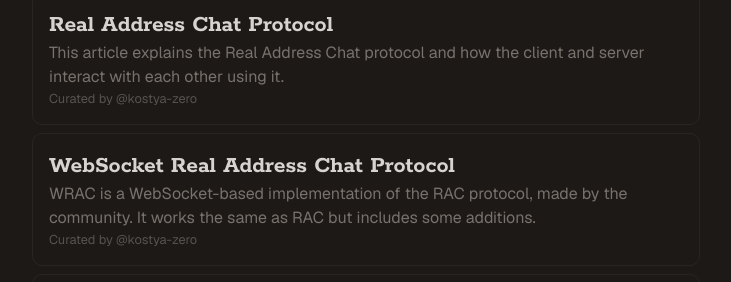
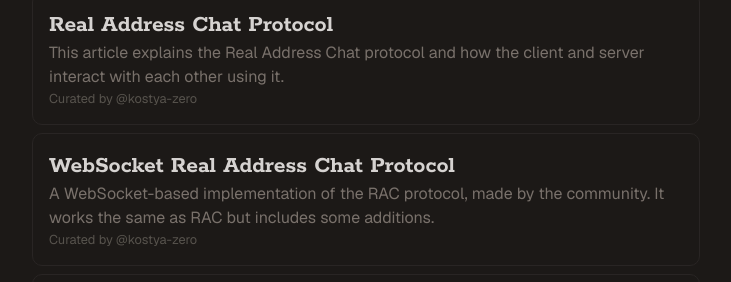
Before and after one commit to kostya-zero/racinfo, a Next.js app: page /protocol in a window 1280 px wide. Shown: the part 484-766 px from the top of the page, without its empty margins (274-1005 px from the left). Built offline with nearby package versions, Linux system fonts and the light colour scheme.

Commit message:
refactor(protocol): wrap articles into array

```diff
--- a/src/app/protocol/page.tsx
+++ b/src/app/protocol/page.tsx
@@ -3,7 +3,35 @@ import Text from "@/components/blocks/Text";
 import PageTitle from "@/components/blocks/PageTitle";
 import Title from "@/components/blocks/Title";
 
+type Article = {
+  name: string;
+  desc: string;
+  curator: string;
+  href: string;
+};
+
 export default function Protocol() {
+  const articles: Article[] = [
+    {
+      name: "Real Address Chat Protocol",
+      desc: "This article explains the Real Address Chat protocol and how the client and server interact with each other using it.",
+      curator: "@kostya-zero",
+      href: "/protocol/rac",
+    },
+    {
+      name: "WebSocket Real Address Chat Protocol",
+      desc: "A WebSocket-based implementation of the RAC protocol, made by the community. It works the same as RAC but includes some additions.",
+      curator: "@kostya-zero",
+      href: "/protocol/wrac",
+    },
+    {
+      name: "User Agents",
+      desc: "A community-made solution to identify clients by a unique symbol in front of their username.",
+      curator: "@kostya-zero",
+      href: "/protocol/user-agents",
+    },
+  ];
+
   return (
     <main className={"flex flex-col gap-4 w-full"}>
       <PageTitle id={"protocol"}>Protocol</PageTitle>
@@ -21,52 +49,23 @@ export default function Protocol() {
       <Title id={"articles"}>Articles</Title>
       <Text>Click on article down below that you want to read.</Text>
       <div className={"flex flex-col gap-2"}>
+        {articles.map((article, index) => (
           <Link
-          href={"/protocol/rac"}
+            key={index}
+            href={article.href}
             className={
               "flex flex-col bg-stone-900 border border-stone-800 p-4 transition-all duration-200 hover:border-neutral-600 hover:bg-stone-800 rounded-lg"
             }
           >
             <h1 className={"text-stone-300 font-rokkitt text-2xl font-bold"}>
-            Real Address Chat Protocol
+              {article.name}
             </h1>
-          <p className={"text-stone-500"}>
-            This article explains the Real Address Chat protocol and how the
-            client and server interact with each other using it.
-          </p>
-          <small className={"text-stone-600"}>Curated by @kostya-zero</small>
+            <p className={"text-stone-500"}>{article.desc}</p>
+            <small className={"text-stone-600"}>
+              Curated by {article.curator}
+            </small>
           </Link>
-        <Link
-          href={"/protocol/wrac"}
-          className={
-            "flex flex-col bg-stone-900 border border-stone-800 p-4 transition-all duration-200 hover:border-neutral-600 hover:bg-stone-800 rounded-lg"
-          }
-        >
-          <h1 className={"text-stone-300 font-rokkitt text-2xl font-bold"}>
-            WebSocket Real Address Chat Protocol
-          </h1>
-          <p className={"text-stone-500"}>
-            WRAC is a WebSocket-based implementation of the RAC protocol, made
-            by the community. It works the same as RAC but includes some
-            additions.
-          </p>
-          <small className={"text-stone-600"}>Curated by @kostya-zero</small>
-        </Link>
-        <Link
-          href={"/protocol/user-agents"}
-          className={
-            "flex flex-col bg-stone-900 border border-stone-800 p-4 transition-all duration-200 hover:border-neutral-600 hover:bg-stone-800 rounded-lg"
-          }
-        >
-          <h1 className={"text-stone-300 font-rokkitt text-2xl font-bold"}>
-            User Agents
-          </h1>
-          <p className={"text-stone-500"}>
-            A community-made solution to identify clients by a unique symbol in
-            front of their username.
-          </p>
-          <small className={"text-stone-600"}>Curated by @kostya-zero</small>
-        </Link>
+        ))}
       </div>
     </main>
   );
```
Lines whose indentation alone changed are shown as unchanged.
